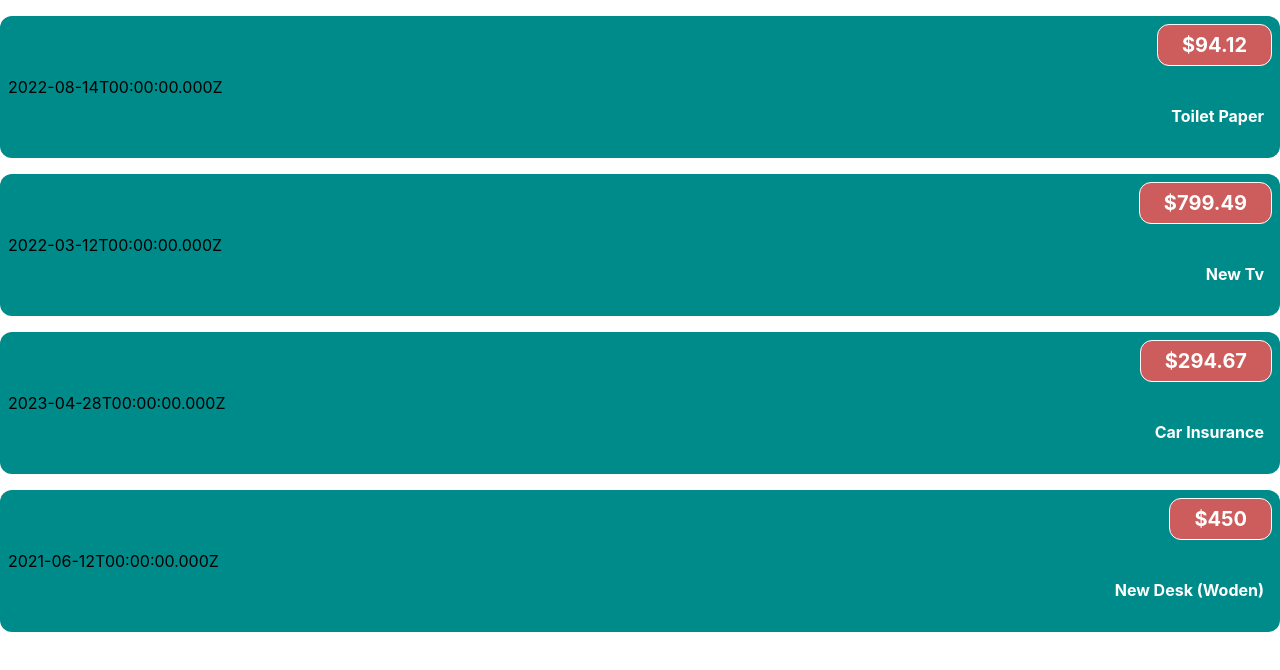
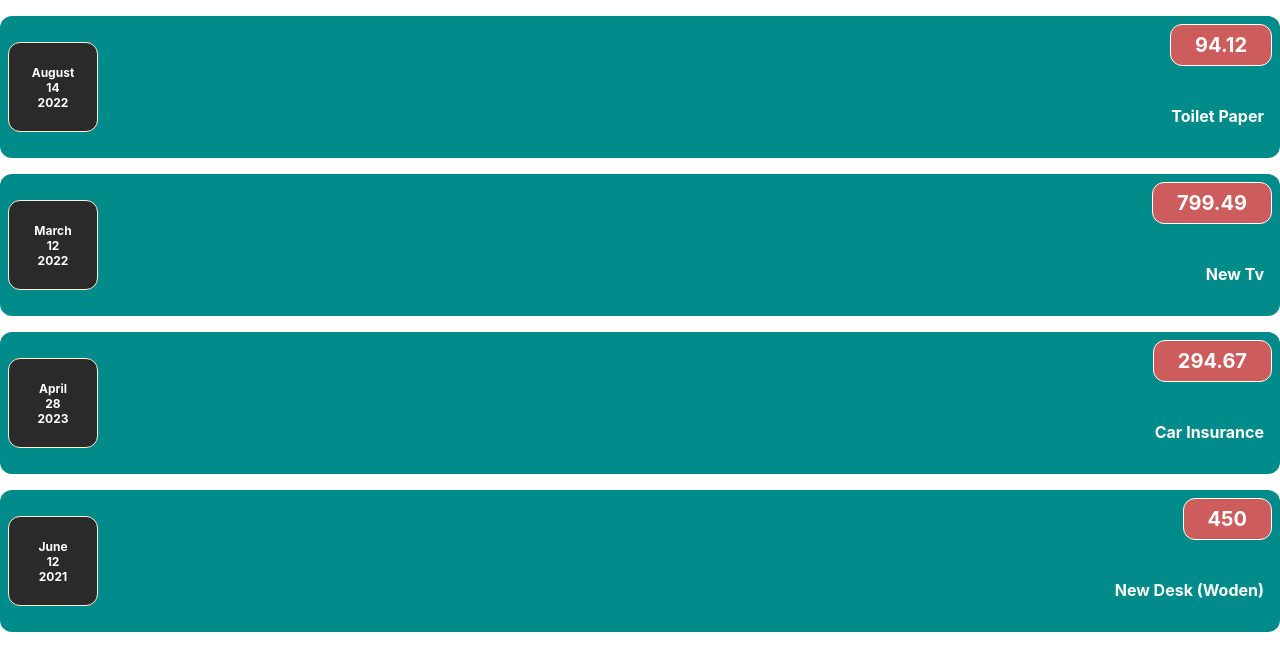
Before and after one commit to Chikmurgechetan/react, a React (Create React App) app: page / in a window 1280 px wide. Shown: the top 670 px of the page. Built offline with nearby package versions, Linux system fonts and the light colour scheme.

Commit message:
Adding dateToExpense

```diff
--- a/src/App.js
+++ b/src/App.js
@@ -1,6 +1,7 @@
 import ExpenseItem from "./componets/ExpenseItem";
 
 function App() {
+
   const expense =[
     {
       id: 'e1',
@@ -45,6 +46,9 @@
     amount={expense[3].amount}
     date={expense[3].date}>
     </ExpenseItem>
+
+
+
     </div>
   );
 }
--- a/src/componets/Expense.css
+++ b/src/componets/Expense.css
@@ -21,6 +21,8 @@
     color: red;
     font-size: 1rem;
     flex: 1;
+    text-align: center;
+    align-items: center;
     margin: o 1rem;
     color: white;
 }
--- /dev/null
+++ b/src/componets/ExpenseDate.css
@@ -0,0 +1,30 @@
+.expense-date{
+    display: flex;
+    flex-direction: column;
+    width: 5.5rem;
+    height: 5.5rem;
+    border: 1px solid papayawhip;
+    background-color: #2a2a2a;
+    color:white;
+    border-radius: 12px;
+    align-items: center;
+    justify-content: center;
+}
+
+.expense-date_month{
+    font-size: 0.75rem;
+    font-weight: bold;
+}
+
+
+.expense-date_day{
+    font-size: 0.75rem;
+    font-weight: bold;
+}
+
+
+
+.expense-date_year{
+    font-size: 0.75rem;
+    font-weight: bold;
+}
--- /dev/null
+++ b/src/componets/ExpenseDate.js
@@ -0,0 +1,29 @@
+import './ExpenseDate.css'
+
+
+function ExpenseDate(props){
+    const month = props.date.toLocaleString('en-US', { month:'long'});
+    const day = props.date.toLocaleString('en-US', { day:'2-digit'});
+    const year = props.date.getFullYear();
+
+    return (
+        //<div className='expense-item'>
+
+        <div className='expense-date'>
+        <div className='expense-date_month'>{month}</div>
+        <div className='expense-date_day'>{day}</div>
+        <div className='expense-date_year'>{year}</div>
+       </div>
+    )
+         /* <div className='expense-item-description'>
+                <h2 className='expense-item h2'>{props.title}</h2>
+                <div className='expense-item_price'>{props.amount}</div>
+
+            </div>  */
+
+         //</div>
+
+
+}
+
+export default ExpenseDate;
--- a/src/componets/ExpenseItem.js
+++ b/src/componets/ExpenseItem.js
@@ -1,17 +1,28 @@
 import './Expense.css';
+import ExpenseDate from './ExpenseDate';
 
 function ExpenseItem(props){
-//   const expenseDate = new Date(2023,3,28);
-//    const expenseTitle = 'Car Insurence';
-//    const expenseAmount = 294.67;
+// const month = props.date.toLocaleString('en-US', { month:'long'});
+// const day = props.date.toLocaleString('en-US', { day:'2-digit'});
+// const year = props.date.getFullYear();
 
-    return (
+return (
 
-        <div className='expense-item'>
-            <div>{props.date.toISOString()}</div>
-            <div className='expense-item-description'>
+
+
+      <div className='expense-item'>
+    {/* /* <div>
+            <div>{month}</div>
+            <div>{day}</div>
+            <div>{year}</div>
+           </div>
+            */
+            }
+        <ExpenseDate date={props.date}/>
+
+               <div className='expense-item-description'>
                 <h2 className='expense-item h2'>{props.title}</h2>
-                <div className='expense-item_price'>${props.amount}</div>
+                <div className='expense-item_price'>{props.amount}</div>
 
             </div>
         </div>
```
Lines whose indentation alone changed are shown as unchanged.
